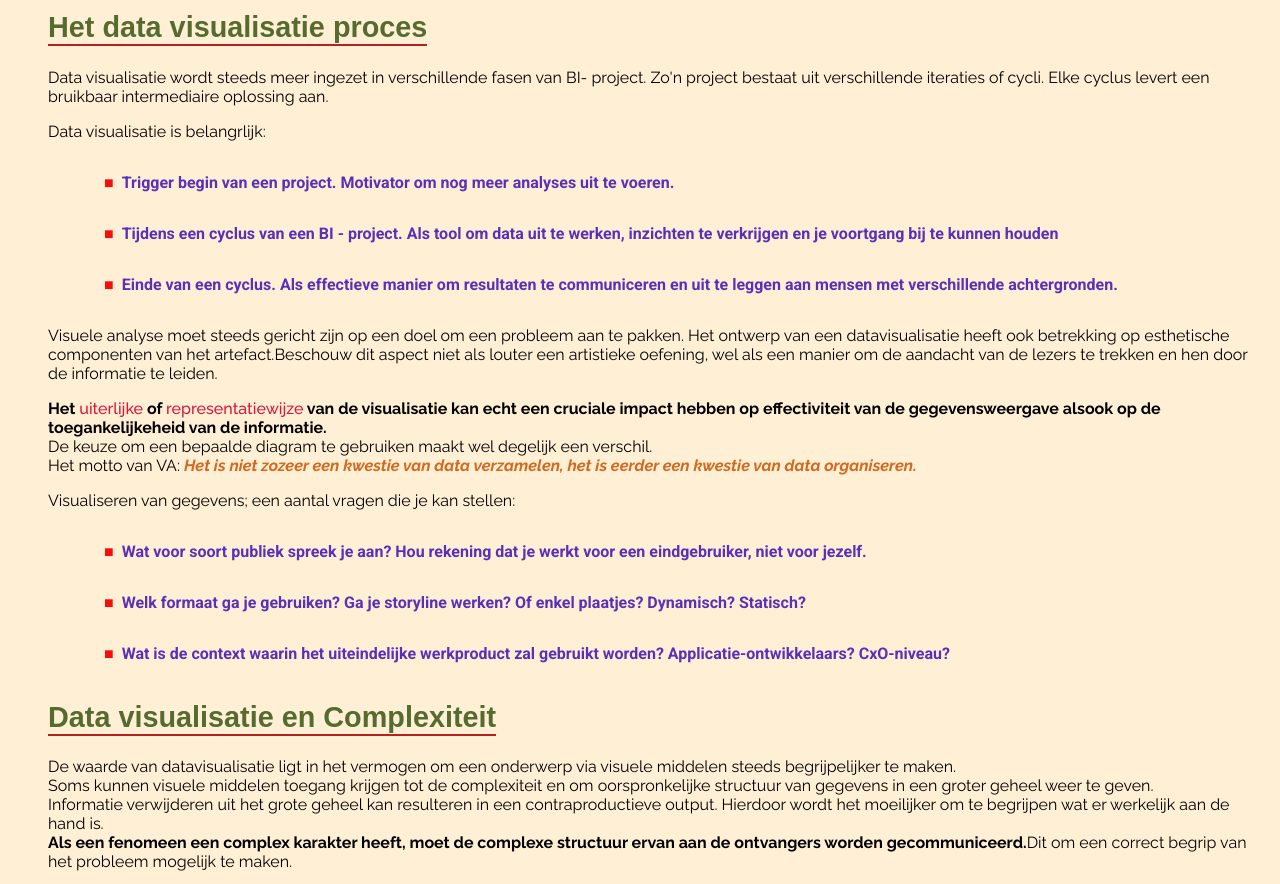
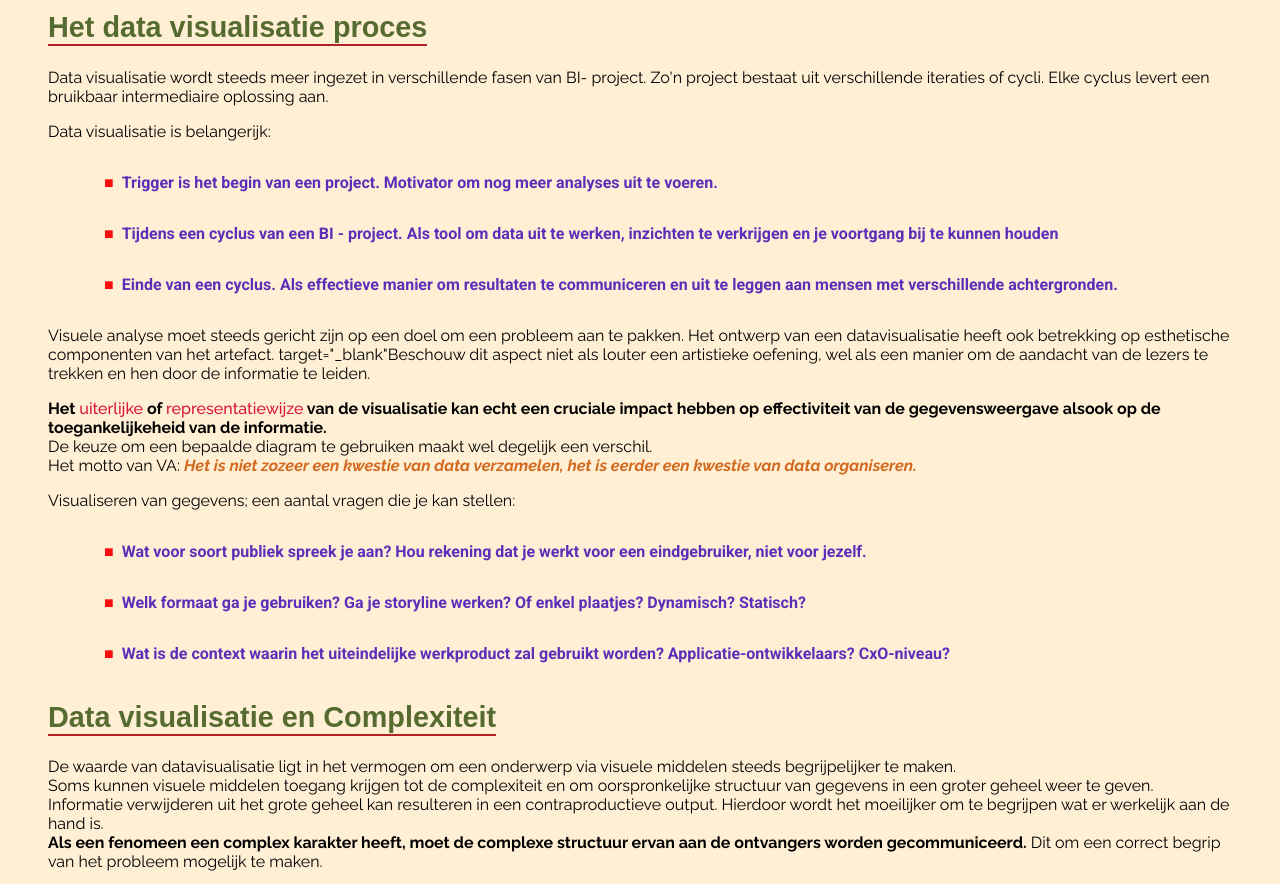
Before and after one commit to IlseTa3/summary-website-bi-va, a plain HTML site: page ht1.html in a window 1280 px wide. Shown: the part 10135-11019 px from the top of the page. Drawn offline with Linux system fonts and the light colour scheme.

Commit message:
kleine aanpassingen ht1,ht2 en ht3 voor betere leesbaarheid

```diff
--- a/ht1.html
+++ b/ht1.html
@@ -329,13 +329,13 @@
         <h4 id="data-visual-proces">Het data visualisatie proces</h4>
     </div>
         <p>Data visualisatie wordt steeds meer ingezet in verschillende fasen van BI- project. Zo'n project bestaat uit verschillende iteraties of cycli. Elke cyclus levert een bruikbaar intermediaire oplossing aan.</p>
-        <p>Data visualisatie is belangrlijk: </p>
+        <p>Data visualisatie is belangerijk: </p>
         <ul>
-            <li>Trigger begin van een project. Motivator om nog meer analyses uit te voeren.</li>
+            <li>Trigger is het begin van een project. Motivator om nog meer analyses uit te voeren.</li>
             <li>Tijdens een cyclus van een BI - project. Als tool om data uit te werken, inzichten te verkrijgen en je voortgang bij te kunnen houden</li>
             <li>Einde van een cyclus. Als effectieve manier om resultaten te communiceren en uit te leggen aan mensen met verschillende achtergronden.</li>
         </ul>
-        <p>Visuele analyse moet steeds gericht zijn op een doel om een probleem aan te pakken. Het ontwerp van een datavisualisatie heeft ook betrekking op esthetische componenten van het artefact.Beschouw dit aspect niet als louter een artistieke oefening, wel als een manier om de aandacht van de lezers te trekken en hen door de informatie te leiden.</p>
+        <p>Visuele analyse moet steeds gericht zijn op een doel om een probleem aan te pakken. Het ontwerp van een datavisualisatie heeft ook betrekking op esthetische componenten van het artefact. target="_blank"Beschouw dit aspect niet als louter een artistieke oefening, wel als een manier om de aandacht van de lezers te trekken en hen door de informatie te leiden.</p>
         <p><b>Het <span class="special-attention">uiterlijke</span> of <span class="special-attention">representatiewijze</span> van de visualisatie kan echt een cruciale impact hebben op effectiviteit van de gegevensweergave alsook op de toegankelijkeheid van de informatie.</b><br>
         De keuze om een bepaalde diagram te gebruiken maakt wel degelijk een verschil. <br>
         Het motto van VA: <i>Het is niet zozeer een kwestie van data verzamelen, het is eerder een kwestie van data organiseren.</i></p>
@@ -351,7 +351,7 @@
         <p>De waarde van datavisualisatie ligt in het vermogen om een onderwerp via visuele middelen steeds begrijpelijker te maken. <br>
         Soms kunnen visuele middelen toegang krijgen tot de complexiteit en om oorspronkelijke structuur van gegevens in een groter geheel weer te geven. <br>
         Informatie verwijderen uit het grote geheel kan resulteren in een contraproductieve output. Hierdoor wordt het moeilijker om te begrijpen wat er werkelijk aan de hand is. <br>
-        <b>Als een fenomeen een complex karakter heeft, moet de complexe structuur ervan aan de ontvangers worden gecommuniceerd.</b>Dit om een correct begrip van het probleem mogelijk te maken.</p>
+        <b>Als een fenomeen een complex karakter heeft, moet de complexe structuur ervan aan de ontvangers worden gecommuniceerd.</b> Dit om een correct begrip van het probleem mogelijk te maken.</p>
         <p>Complexiteit van informatie wil niet automatisch zeggen dat men met complexe visuele oplossingen moet komen. Die visuele behandeling kan een complexe structuur eenvoudiger en toegankelijker laten uitzien. En dit terwijl de verschillende en belangrijke informatielagen behouden blijven. <br>
         Telkens jezelf afvragen in het ontwerpproces: <i>Is er een manier om de informatie beter leesbaar en begrijpelijk te maken voor jouw doelgebruiker?</i></p>
         <p>Complexiteit heeft een relevantie. De waarde van complexiteit kan je waarderen als je het ziet als een kwaliteit van het fenomeen, i.p.v. een probleem. <br>
```
Also changed, not shown: ht2.html (+1 -1 lines), ht3.html (+2 -2 lines).
